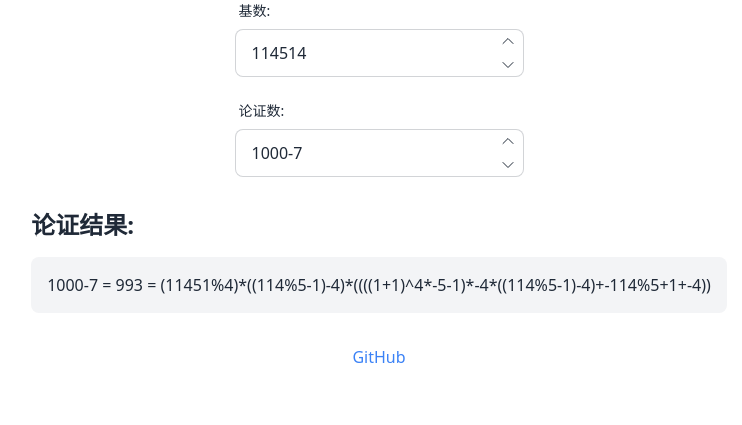
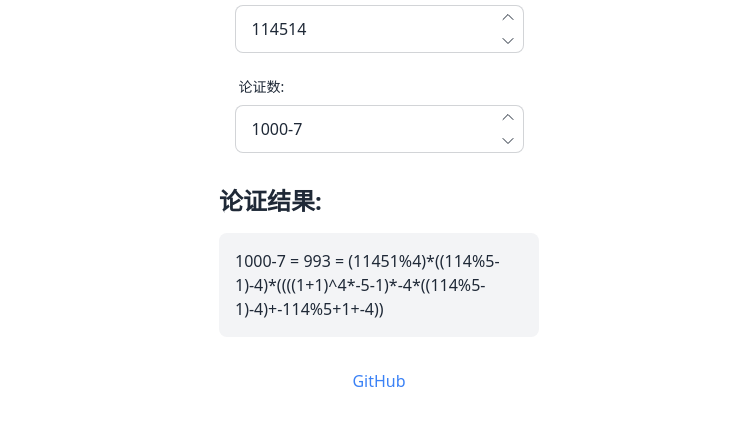
Before and after one commit to steve02081504/Number-Alchemist, a plain HTML site: page index.html in a window 1280 px wide. Shown: the part 255-680 px from the top of the page, without its empty margins (261-1003 px from the left). Drawn offline with nearby package versions, Linux system fonts and the light colour scheme.

Commit message:
ui: auto break

```diff
--- a/index.html
+++ b/index.html
@@ -65,9 +65,9 @@
 			</div>
 		</div>
 
-		<div id="result">
+		<div id="result" class="w-full max-w-xs">
 			<h2 class="text-2xl font-bold mb-4">论证结果:</h2>
-			<div id="proof-expression" class="bg-gray-100 p-4 rounded-lg"></div>
+			<div id="proof-expression" class="bg-gray-100 p-4 rounded-lg whitespace-pre-wrap break-words"></div>
 			<div id="error-message" class="text-red-500"></div>
 		</div>
 
```
